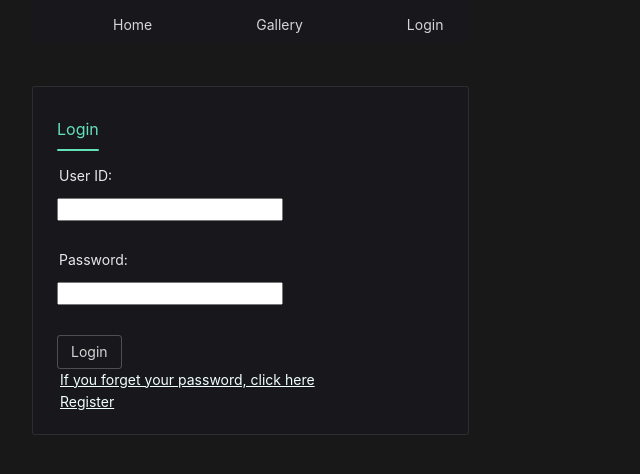
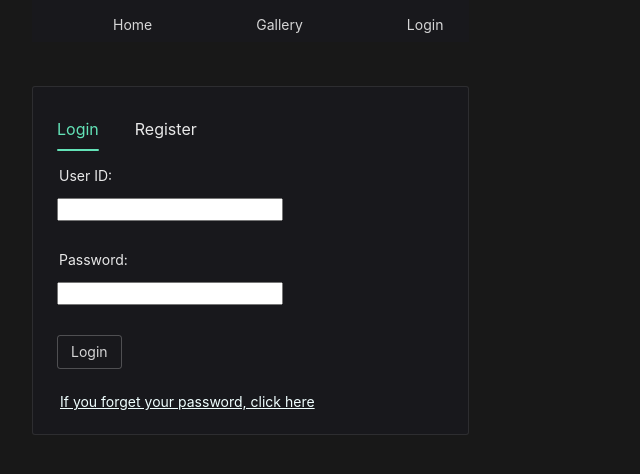
Before and after one commit to weiki3/database-vue-project, a Vue app: page /login in a window 1280 px wide. Shown: the top 474 px of the page, without its empty margins (0-640 px from the left). Built offline with nearby package versions, Linux system fonts and the light colour scheme; some icons are missing.

Commit message:
v0.0.15 improve login page

```diff
--- a/src/components/ChangePassword.vue
+++ b/src/components/ChangePassword.vue
@@ -43,8 +43,8 @@ const onChange = async () => {
 
 <template>
     <div>
-        <n-card title="Change Password">
-
+        <h3>Change Password</h3>
+        <br />
         <n-form-item-row label="Email: ">
             <input v-model="changeData.email" />
         </n-form-item-row>
@@ -55,13 +55,13 @@ const onChange = async () => {
         <n-button @click="onChange">Change</n-button>
 
         <div v-if="changeData.userid">
+            <br />
+            <n-alert title="New Pasword Info" type="info" closable>
                 <h4>Register success!</h4>
                 <h4>User ID: {{ changeData.userid }}</h4>
                 <h4 class="emphasized">User ID is one of the login certificate, please remember!</h4>
+            </n-alert>
         </div>
-        </n-card>
-
-
     </div>
 </template>
 
--- a/src/components/LoginPart.vue
+++ b/src/components/LoginPart.vue
@@ -1,7 +1,7 @@
 <script setup>
 import { reactive } from 'vue'
 import useUserStore from "../stores/user"
-import { NButton, NCard, NTabs, NTabPane, NForm, NFormItemRow } from 'naive-ui';
+import { NButton, NCard, NTabs, NTabPane, NForm, NFormItemRow, NTag } from 'naive-ui';
 
 const userData = reactive({
     UserID: '',
@@ -32,23 +32,16 @@ const changePassword() {
 
 <template>
     <div>
-        <!-- state 通过 store 直接访问 -->
-
         <template v-if="userStore.loginState">
-
-            <h2>{{ userStore.hello }}</h2>
-            <p>User ID: {{ userStore.UserID }}</p>
+            <h3>
+                User ID:
+            </h3>
+            <p>
+                {{ userStore.UserID }}
+            </p>
             <n-button text-color="white" @click="onLogout">Exit</n-button>
         </template>
         <template v-else>
-                <n-tabs
-                default-value="signin"
-                size="large"
-                animated
-                pane-wrapper-style="margin: 0 -4px"
-                pane-style="padding-left: 4px; padding-right: 4px; box-sizing: border-box;"
-                >
-                    <n-tab-pane name="signin" tab="Login">
             <n-form>
                 <n-form-item-row label="User ID: ">
                     <input v-model="userData.UserID" />
@@ -57,16 +50,12 @@ const changePassword() {
                     <input v-model="userData.password" type="password" />
                 </n-form-item-row>
             </n-form>
-                <n-button @click="onLogin">Login</n-button>
-            </n-tab-pane>
-            </n-tabs>
-        </template>
-
+            <n-button @click="onLogin">Login</n-button></template>
     </div>
 </template>
 
 <style scoped>
-.n-card{
+.n-card {
     margin-right: auto;
     margin-top: 10%;
     margin-left: auto;
--- a/src/components/RegisterPart.vue
+++ b/src/components/RegisterPart.vue
@@ -1,7 +1,7 @@
 <script setup>
 import { reactive } from 'vue'
 import axios from 'axios';
-import { NButton, NCard, NTabs, NTabPane, NForm, NFormItemRow } from 'naive-ui';
+import { NButton, NCard, NTabs, NTabPane, NForm, NFormItemRow, NAlert } from 'naive-ui';
 
 const registerData = reactive({
     user_name: '',
@@ -45,7 +45,6 @@ const onRegister = async () => {
 
 <template>
     <div>
-        <n-card title="Register">
         <n-form-item-row label="Username: ">
             <input v-model="registerData.user_name" />
         </n-form-item-row>
@@ -58,12 +57,14 @@ const onRegister = async () => {
         <n-button @click="onRegister">Register</n-button>
 
         <div v-if="registerData.userid">
+            <br />
+            <n-alert title="Register Info" type="info" closable>
                 <h4>Register success!</h4>
                 <h4>User ID: {{ registerData.userid }}</h4>
                 <h4 class="emphasized">User ID is one of the login certificate, please remember!</h4>
+            </n-alert>
+
         </div>
-        </n-card>
-
     </div>
 </template>
 
--- a/src/views/LoginView.vue
+++ b/src/views/LoginView.vue
@@ -3,8 +3,8 @@ import LoginPart from '@/components/LoginPart.vue';
 import ChangePassword from '@/components/ChangePassword.vue';
 import RegisterPart from '@/components/RegisterPart.vue';
 import { ref } from 'vue';
-import {NConfigProvider,darkTheme,NCard, NTabs} from 'naive-ui';
-const goLogin = ref(true); // 必须用响应式对象
+import { NConfigProvider, darkTheme, NCard, NTabs, NTabPane } from 'naive-ui';
+
 const goChange = ref(false);
 
 </script>
@@ -12,31 +12,31 @@ const goChange = ref(false);
 <template>
     <n-config-provider :theme="darkTheme">
         <n-card class="n-card">
-    <div v-if="goLogin">
+            <n-tabs default-value="signin" size="large" animated pane-wrapper-style="margin: 0 -4px"
+                pane-style="padding-left: 4px; padding-right: 4px; box-sizing: border-box;">
+                <n-tab-pane name="signin" tab="Login">
                     <div v-if="goChange">
                         <ChangePassword />
+                        <br />
                         <a class="loginSwitch" @click="goChange = !goChange">Back to login</a>
                     </div>
                     <div v-else>
                         <LoginPart />
+                        <br />
                         <a class="loginSwitch" @click="goChange = !goChange">If you forget your password, click here</a>
                         <br />
-            <a class="loginSwitch" @click="goLogin = !goLogin">Register</a>
                     </div>
-
-
-
-    </div>
-    <div v-else>
+                </n-tab-pane>
+                <n-tab-pane name="register" tab="Register">
                     <RegisterPart />
-        <a class="loginSwitch" @click="goLogin = !goLogin">Login</a>
-    </div>
+                </n-tab-pane>
+            </n-tabs>
         </n-card>
     </n-config-provider>
 </template>
 
 <style scoped>
-.n-card{
+.n-card {
     margin-right: auto;
     margin-top: 10%;
     margin-left: auto;
```
Lines whose indentation alone changed are shown as unchanged.
